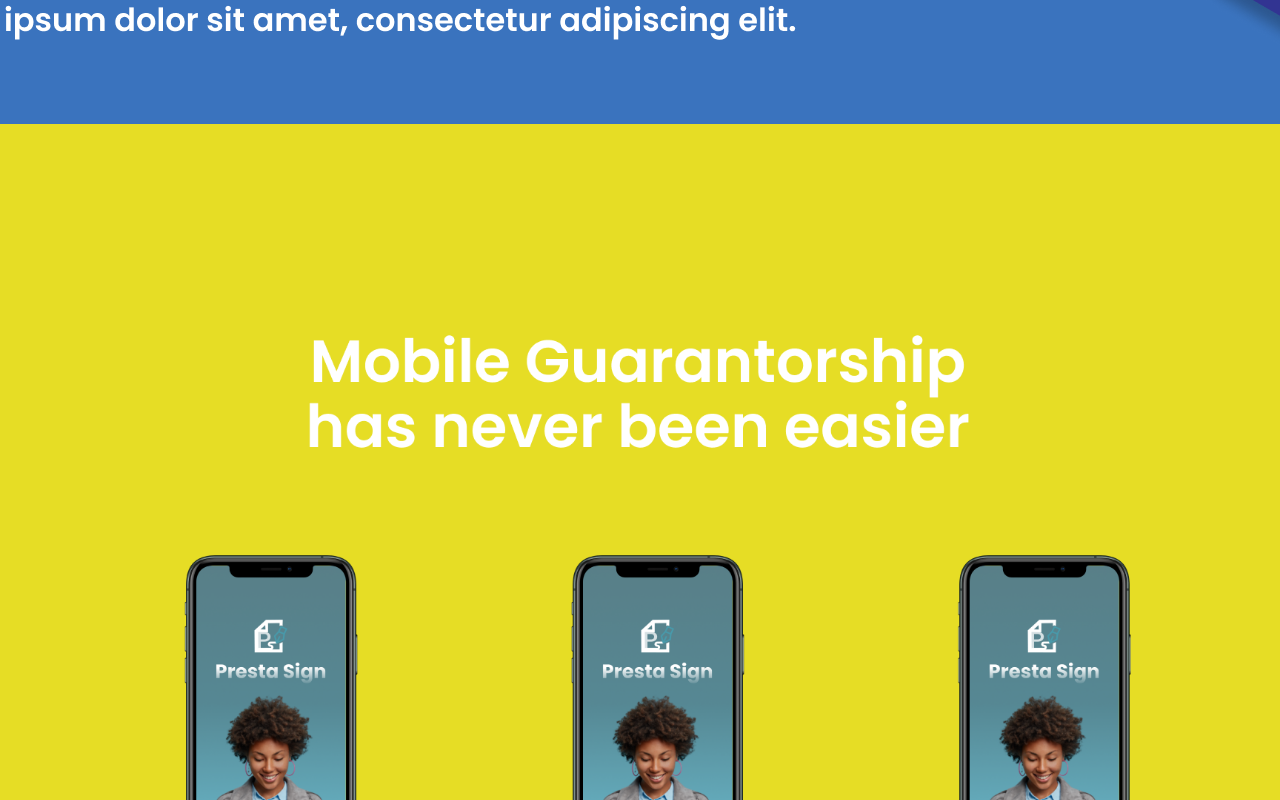
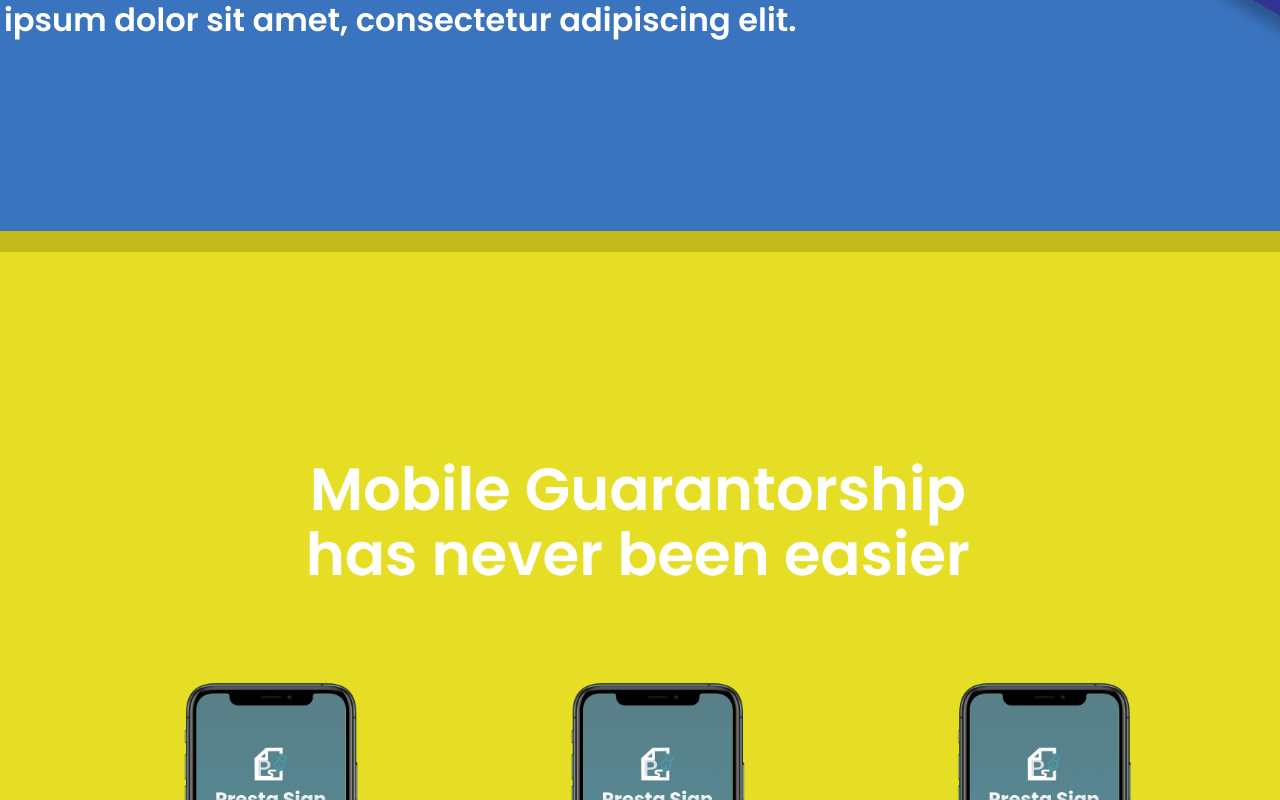
Before and after one commit to daino-sir/presta-ussd-landing, a React (Create React App) app: page / in a window 1280 px wide. Shown: the part 1380-2180 px from the top of the page. Built offline with nearby package versions, Linux system fonts and the light colour scheme.

Commit message:
added section two

```diff
--- a/src/components/atoms/SectionTwo.js
+++ b/src/components/atoms/SectionTwo.js
@@ -7,7 +7,7 @@ function SectionTwo() {
     <>
     <div className='flex yellow md:mt-96 justify-center items-center'>
      <div className='w-full h-full'>
-     <img alt='section_two' src={ImageOne} className='hidden md:flex object-cover md:mt-48'/>
+     <img alt='section_two' src={ImageOne} className='hidden md:flex object-cover md:mt-80'/>
      <img alt='section_two' src={ImageTwo} className='flex md:hidden object-cover mt-40 rounded-3xl'/>
     </div>
      </div>
```
